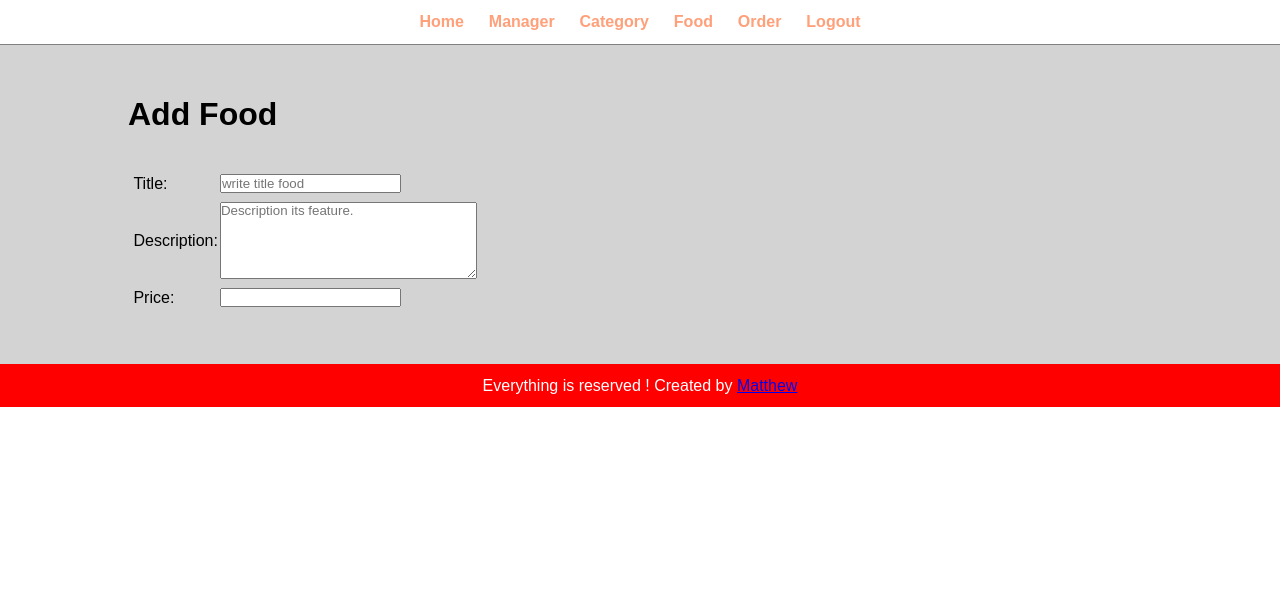
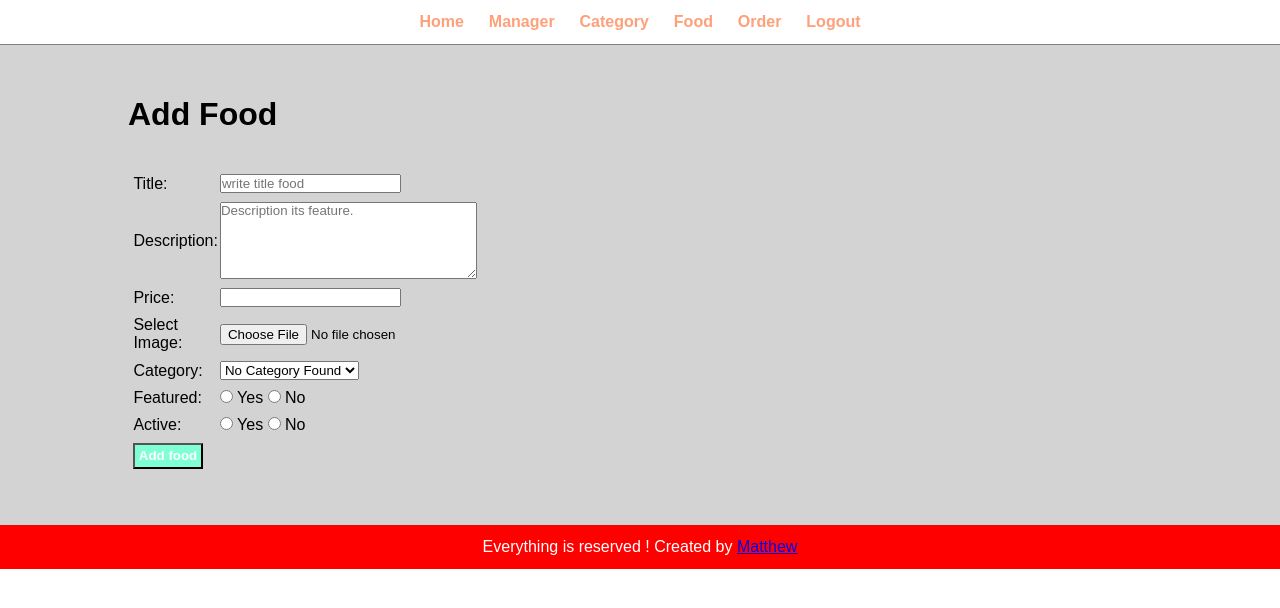
Before and after one commit to zigzagdev/What_you_want, a PHP site: page /add-food.php in a window 1280 px wide. Shown: the top 608 px of the page. Run offline with PHP 8.4, Linux system fonts and the light colour scheme; the visitor is signed in with stand-in values (Sample User, id 1); tables that the repository leaves empty or names only in its code hold one stand-in row (values such as "Sample post").

Commit message:
except_update_smoothlly_everything_is_ok

```diff
--- a/order/add-food.php
+++ b/order/add-food.php
@@ -30,9 +30,68 @@
      </td>
     </tr>
 
+    <tr>
+     <td>Select Image:</td>
+     <td>
+      <input type="file" name="image">
+     </td>
+    </tr>
+
+    <tr>
+     <td>Category:</td>
+     <td>
+      <select name="category">
+        <?php
+          $sql="SELECT * FROM tbl_category WHERE active='Yes'";
+          $rec=mysqli_query($connect,$sql);
+          $count=mysqli_num_rows($rec);
+         if($count>0)
+          {
+            while($row=mysqli_fetch_assoc($rec))
+             {
+               /*/ get category data /*/
+               $id=$row['id'];
+               $title=$row['title'];
+               ?>
+              <option value="<?php echo $id;?>"><?php echo $title; ?></option>
+               <?php
+             }
+          }
+         else
+          {
+            ?>
+              <option value="0">No Category Found</option>
+           <?php
+          }
+        ?>
+          <option value="1">Food</option>
+          <option value="2">Snacks</option>
+      </select>
+     </td>
+    </tr>
+
+    <tr>
+     <td>Featured:</td>
+     <td>
+      <input type="radio" name="featured" value="Yes"> Yes
+      <input type="radio" name="featured" value="No"> No
+     </td>
+    </tr>
+    <tr>
+     <td>Active:</td>
+     <td>
+      <input type="radio" name="active" value="Yes"> Yes
+      <input type="radio" name="active" value="No"> No
+     </td>
+    </tr>
+
+    <tr>
+     <td colspan="2">
+      <input type="submit" name="submit" value="Add food" class="btn-secondary">
+     </td>
+    </tr>
 
    </table>
-
   </form>
 
  </div>
```
Also changed, not shown: images/category/categorybroccoli.jpg (deleted), images/category/categorycategorycategorycategorycategoryZappos.jpeg (renamed from images/categorycategorycategorycategorycategoryZappos.jpeg), images/category/golang.jpeg (deleted), images/category/golang.png (added), images/category/php.png (added), images/category/supagetti.jpeg (added).
